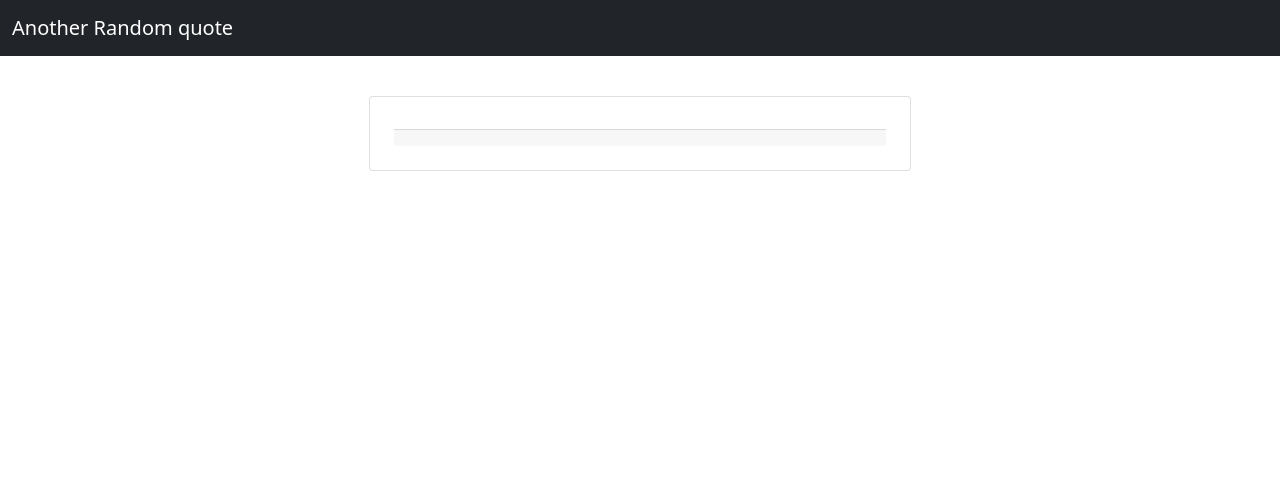
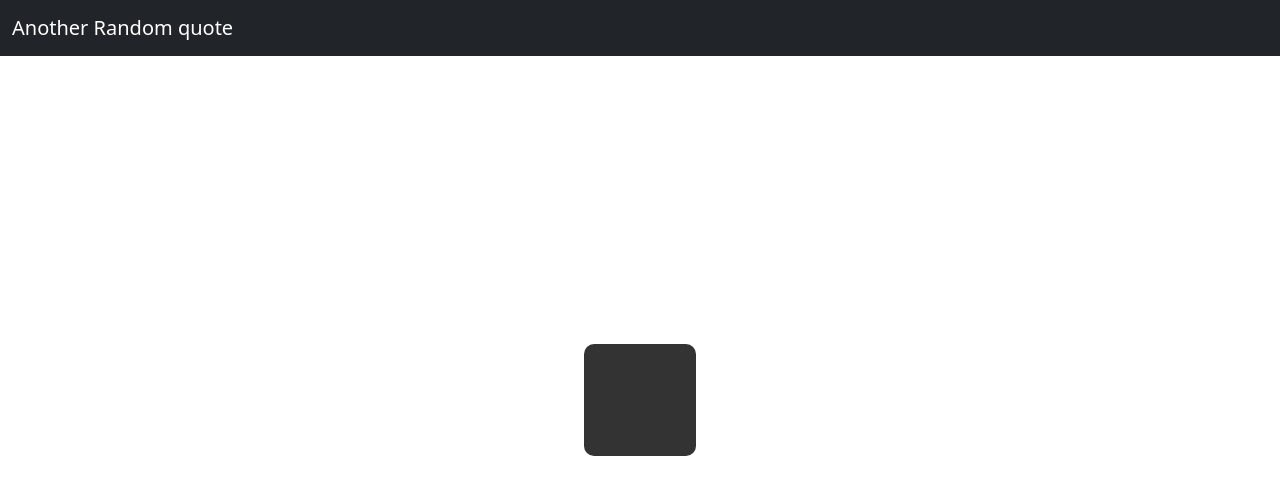
Before and after one commit to Eryker/Quotable-Symfony, a Symfony app: template templates/home/index.html.twig in a window 1280 px wide. Shown: the top 495 px of the page. Run offline with Twig, Linux system fonts and the light colour scheme; the template is opened without the code that fills it, so the values that code supplies are empty; some libraries are stand-ins or nearby versions.

Commit message:
Changing template base and index to get Style for quotes emplacement

```diff
--- a/templates/base.html.twig
+++ b/templates/base.html.twig
@@ -2,11 +2,12 @@
 	<head>
 		<meta name="viewport" content="width=device-width, initial-scale=1">
 		<meta charset="UTF-8">
-		<title>Covid Stats |
+		<title>Quotes Random |
 			{% block title %}{% endblock %}
 		</title>
 
 		{% block stylesheets %}
+            <link rel="stylesheet" href="css/app.css">
 			<link href="https://cdn.jsdelivr.net/npm/bootstrap@5.0.0-beta1/dist/css/bootstrap.min.css" rel="stylesheet" integrity="sha384-giJF6kkoqNQ00vy+HMDP7azOuL0xtbfIcaT9wjKHr8RbDVddVHyTfAAsrekwKmP1" crossorigin="anonymous">
 		{% endblock %}
 
--- a/templates/home/index.html.twig
+++ b/templates/home/index.html.twig
@@ -5,10 +5,11 @@
 
 {% block body %}
 
-    <div class="card text-center mt-5 col-6 mx-auto">
+
+   <div id="quote">
            <div class="card-body">
                <p class="card-text">{{data.content}}</p>
-               <h3 class="card-footer text-dark mx-2">{{ data.author }}</h3>
+               <h3 class="text-secondary mx-2">{{ data.author }}</h3>
            </div>
     </div>
 {% endblock %}
```
